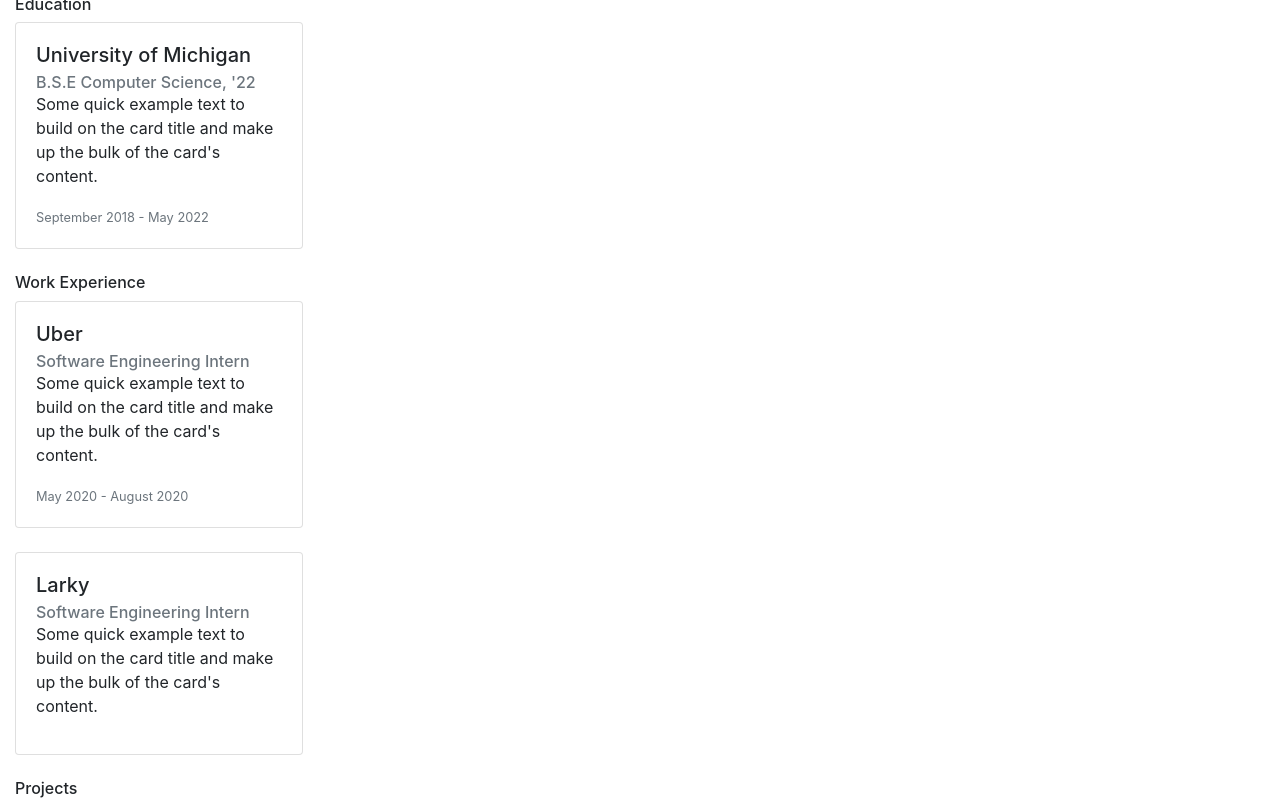
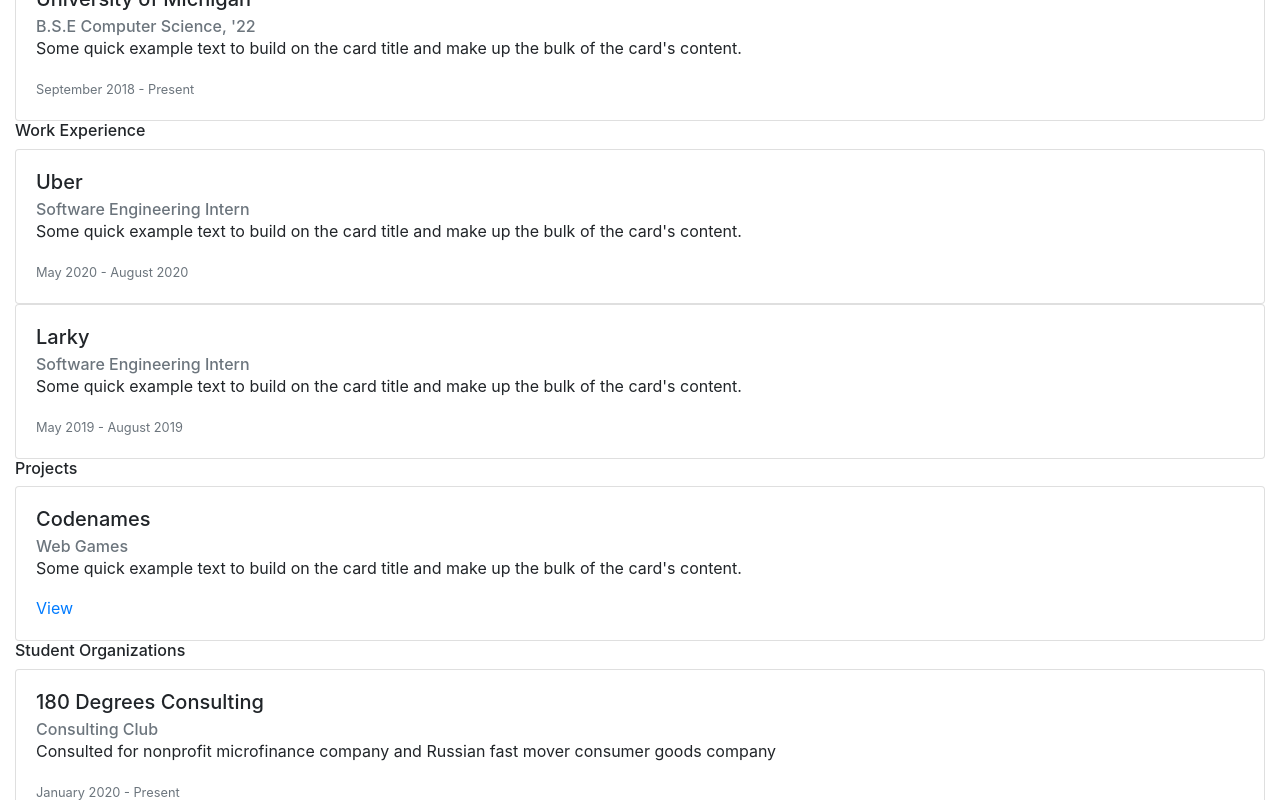
Before and after one commit to rguan72/richardguan, a React (Create React App) app: page / in a window 1280 px wide. Shown: the part 380-1180 px from the top of the page. Built offline with nearby package versions, Linux system fonts and the light colour scheme.

Commit message:
Remove unnecessary styles

```diff
--- a/src/App.js
+++ b/src/App.js
@@ -1,7 +1,5 @@
 import React from 'react';
 import Card from "react-bootstrap/Card"
-import Row from "react-bootstrap/Row"
-import Col from "react-bootstrap/Col"
 import * as content from "./content.json"
 import Container from "react-bootstrap/Container"
 import Image from "react-bootstrap/Image";
@@ -17,7 +15,7 @@
   const contentJSX = content.default.map((section) => {
     const sectionName = Object.keys(section)[0]
     const sectionCards = section[sectionName].map((item) =>
-      <Card key={item.title} className="mb-4" style={{ width: "18rem"}}>
+      <Card key={item.title}>
         <Card.Body>
           <Card.Title>{item.title}</Card.Title>
           <Card.Subtitle className="text-muted">
@@ -34,10 +32,10 @@
       </Card>
     )
     return (
-      <>
-        <h6 className="mt-2"> {sectionName} </h6>
+      <div key={sectionName}>
+        <h6> {sectionName} </h6>
         {sectionCards}
-      </>
+      </div>
     )
   })
   return (
@@ -54,7 +52,7 @@
         >
           <Image src={Richard} style={{ height: "30vh" }} rounded />
         </div>
-        <Card  style={{ width: "18rem", borderWidth: 0 }}>
+        <Card style={{ borderWidth: 0 }}>
           <Card.Body style={{ paddingLeft: 0}}>
             <Card.Text>
               Hi, I'm <strong>Richard</strong>! I'm a fungi. My favorite player is Kawhi Leonard who is also a fungi.
--- a/src/content.json
+++ b/src/content.json
@@ -5,7 +5,7 @@
                 "title": "University of Michigan",
                 "subtitle": "B.S.E Computer Science, '22",
                 "text": "Some quick example text to build on the card title and make up the bulk of the card's content.",
-                "dates": "September 2018 - May 2022"
+                "dates": "September 2018 - Present"
             }
         ]
     },
@@ -20,7 +20,8 @@
             {
                 "title": "Larky",
                 "subtitle": "Software Engineering Intern",
-                "text": "Some quick example text to build on the card title and make up the bulk of the card's content."
+                "text": "Some quick example text to build on the card title and make up the bulk of the card's content.",
+                "dates": "May 2019 - August 2019"
             }
         ]
     },
@@ -33,5 +34,15 @@
                 "link": "https://codenames.co"
             }
         ]
+    },
+    {
+        "Student Organizations": [
+            {
+                "title": "180 Degrees Consulting",
+                "subtitle": "Consulting Club",
+                "text": "Consulted for nonprofit microfinance company and Russian fast mover consumer goods company",
+                "dates": "January 2020 - Present"
+            }
+        ]
     }
 ]
```
